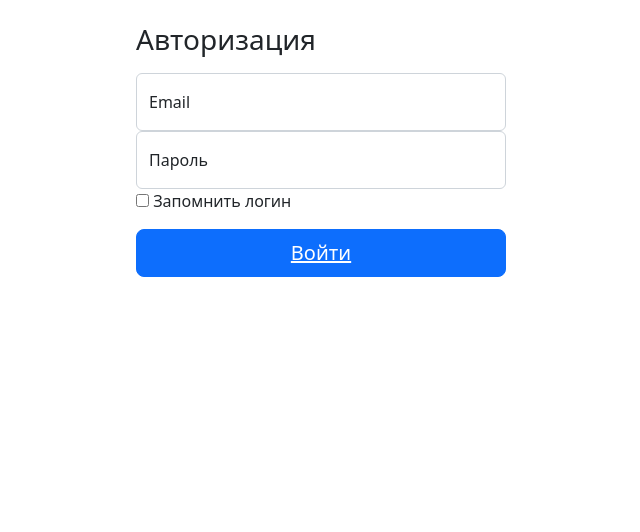
After one commit to enverzeynaliev/diplomApp, a Django app: template testerPersonalRoom/moodle_events/templates/moodle_events/custom_login.html in a window 1280 px wide. The commit adds this page. Shown: the part 96-628 px from the top of the page, without its empty margins (319-959 px from the left). Run offline with Django 4.2, Linux system fonts and the light colour scheme; the template is opened without the code that fills it, so the values that code supplies are empty.

Commit message:
Добавлены формы авторизации и регистрации

```diff
--- /dev/null
+++ b/testerPersonalRoom/moodle_events/templates/moodle_events/custom_login.html
@@ -0,0 +1,37 @@
+<!DOCTYPE html>
+<html lang="en">
+<head>
+    <meta charset="UTF-8">
+    <title>Авторизация</title>
+    <link rel="stylesheet" href="https://cdn.jsdelivr.net/npm/bootstrap@5.2.0-beta1/dist/css/bootstrap.min.css">
+
+</head>
+<body>
+<main class="form-signin" style="max-width: 400px; padding: 15px; display: block;
+    margin-left: auto;   margin-right: auto; ">
+    <form>
+        <img class="mb-4" src="https://upload.wikimedia.org/wikipedia/commons/6/69/SevSU_Logo.png" alt="" width="340"
+             height="80">
+        <h1 class="h3 mb-3 fw-normal">Авторизация</h1>
+
+        <div class="form-floating">
+            <input type="email" class="form-control" id="floatingInput" placeholder="name@example.com">
+            <label for="floatingInput">Email</label>
+        </div>
+        <div class="form-floating">
+            <input type="password" class="form-control" id="floatingPassword" placeholder="Password">
+            <label for="floatingPassword">Пароль</label>
+        </div>
+
+        <div class="checkbox mb-3">
+            <label>
+                <input type="checkbox" value="remember-me"> Запомнить логин
+            </label>
+        </div>
+        <button class="w-100 btn btn-lg btn-primary" type="submit"><a href="mdl-events.html"
+                                                                      style="color: white">Войти</a></button>
+
+    </form>
+</main>
+</body>
+</html>
--- a/testerPersonalRoom/moodle_events/templates/moodle_events/mdl-events.html
+++ b/testerPersonalRoom/moodle_events/templates/moodle_events/mdl-events.html
@@ -84,7 +84,7 @@
                 <!--  тут дважды пустое поле будет так как мудл отказался делиться с нами Json-->
                 <td>{{changes.action}}</td>
                 <td>{{ changes.other }}</td>
-                <td><a href=>http://dipmoodle/course/view.php?id={{ changes.courseid }}</a></td>
+                <td><a href="	http://dipmoodle/course/">http://dipmoodle/course/view.php?id={{ changes.courseid }}</a></td>
                 <!-- По хорошему надо бы сделать по человечески ссылку, а пока ока просто как якорь -->
                 <td>{{ changes.timecreated }}</td>
                 <!-- тут у нас перестал работать преобразователь из юникс в нормальный вид,-->
--- a/testerPersonalRoom/moodle_events/urls.py
+++ b/testerPersonalRoom/moodle_events/urls.py
@@ -4,5 +4,6 @@ from . import views
 urlpatterns = [
     path('', views.index),
     # Пока это отслеживается как стартовая страница, сайт запускается с этого. !!! надо обязательно исправить позже
-    path('help',  views.helppage)
+    path('help',  views.helppage),
+    path('clogin', views.custom_login)
 ]
```
Also changed, not shown: testerPersonalRoom/moodle_events/models.py (+8 -0 lines), testerPersonalRoom/moodle_events/templates/moodle_events/registration.html (added, +48 -0 lines), testerPersonalRoom/moodle_events/views.py (+5 -3 lines), testerPersonalRoom/testerPersonalRoom/settings.py (+5 -4 lines).
